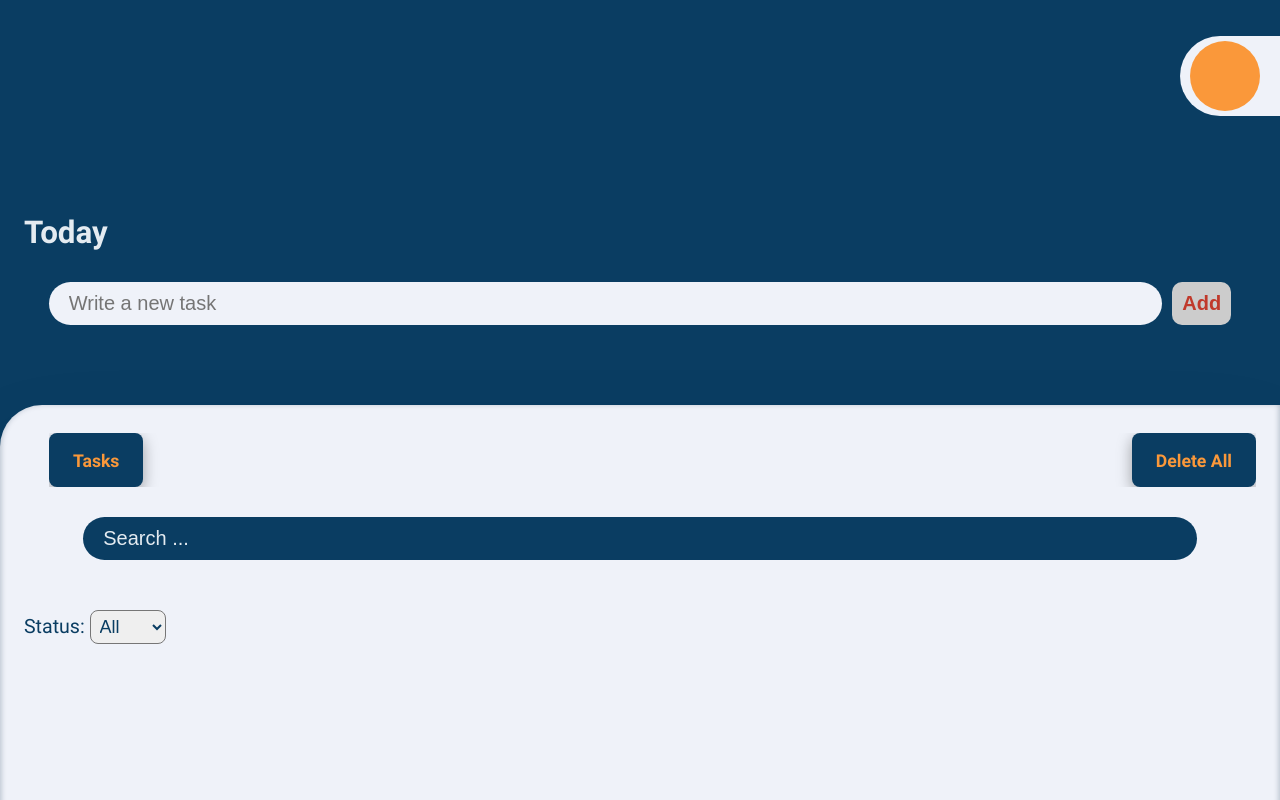
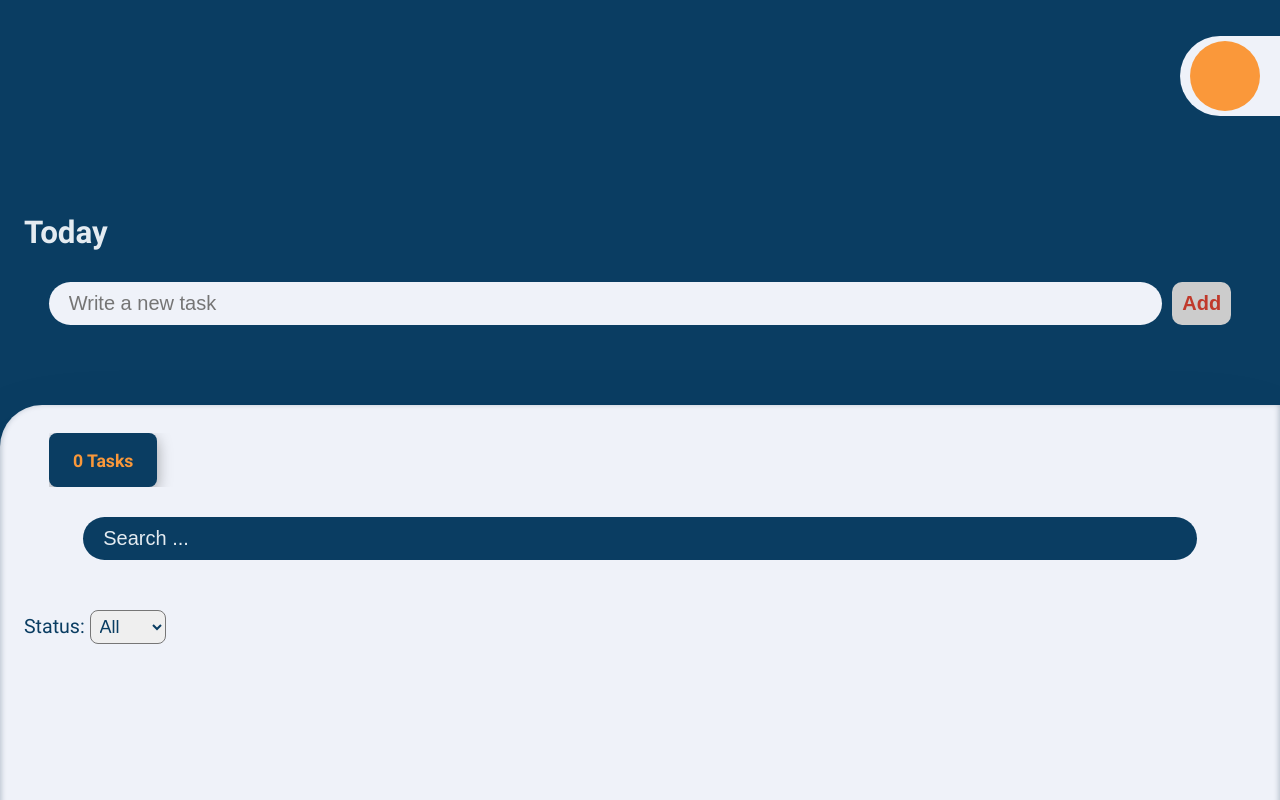
Before and after one commit to melina-niavarani/Todo-react, a React (Vite) app: page / in a window 1280 px wide. Shown: the top 800 px of the page. Built offline with nearby package versions, Linux system fonts and the light colour scheme.

Commit message:
tasks num & conditional delete all

```diff
--- a/src/components/Buttons.jsx
+++ b/src/components/Buttons.jsx
@@ -1,9 +1,9 @@
-function buttons() {
+function buttons(props) {
     return(
         <div className="all-tasks">
-        <span id="tasks-number">Tasks</span>
-        <span id="delete-all">Delete All</span>
-    </div>
+            <span id="tasks-number">{props.listLenght} Tasks</span>
+            {props.listCount? <span id="delete-all">Delete All</span> : null }
+        </div>
     )
 }
 
```
